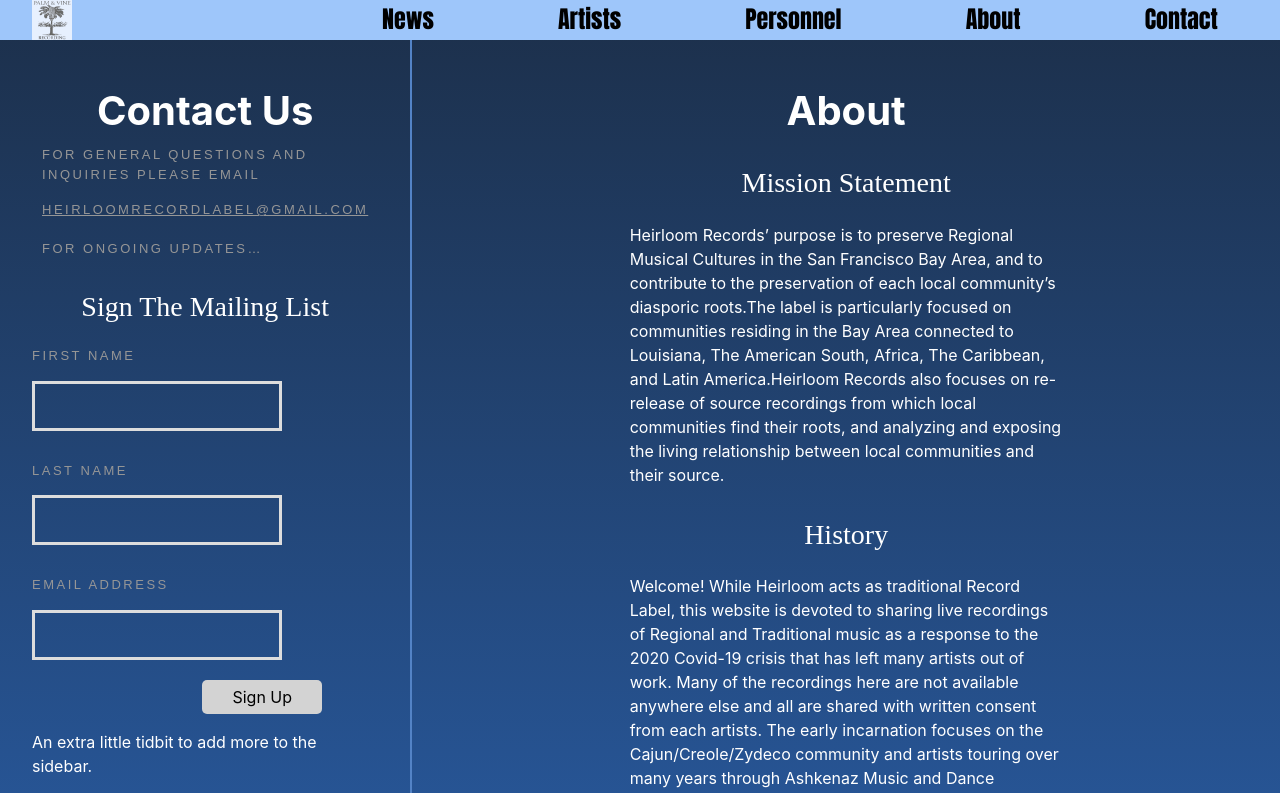
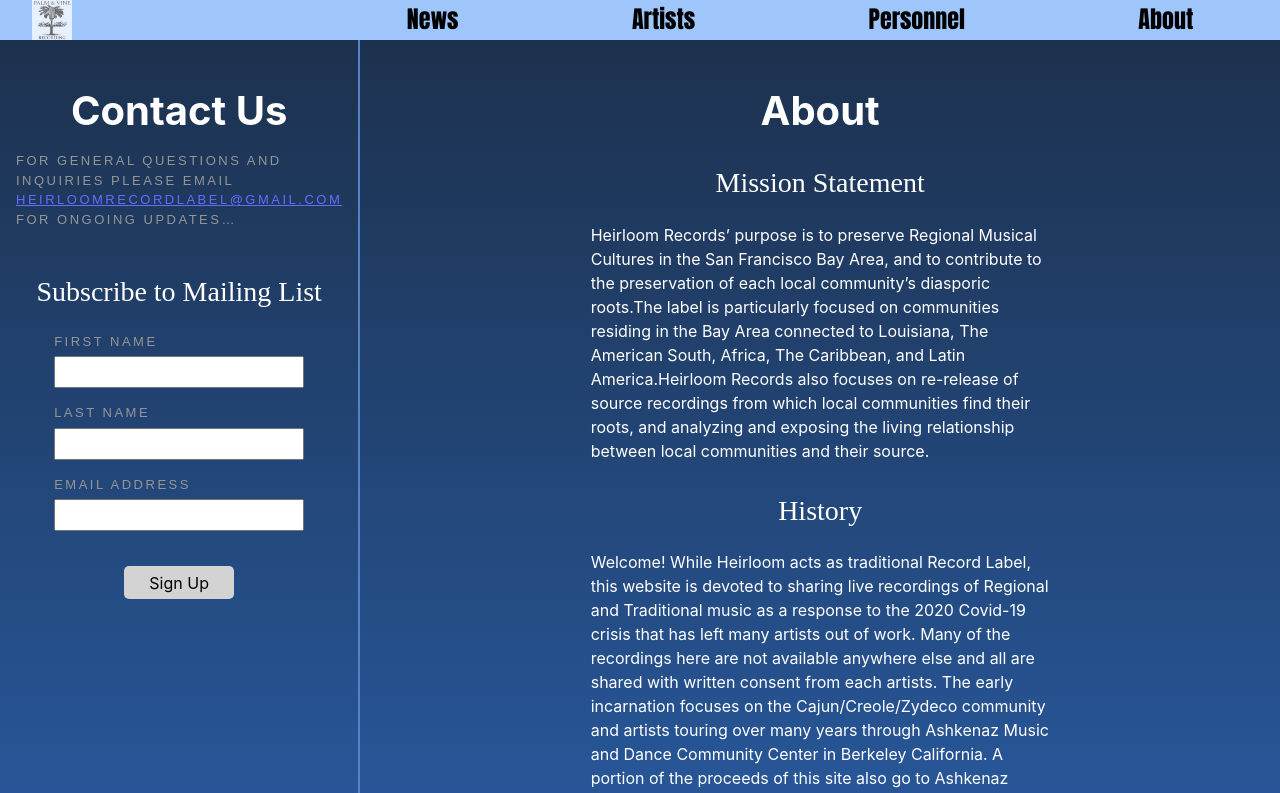
Before and after one commit to naturalstrings/palm-and-vine, a React (Vite) app: page /app/about in a window 1280 px wide. Shown: the top 793 px of the page. Built offline with nearby package versions, Linux system fonts and the light colour scheme.

Commit message:
Added and styled form, made signup sticky

```diff
--- a/src/App.css
+++ b/src/App.css
@@ -1,6 +1,37 @@
 /***
   Custom styles (classes, ids...) per page
 ***/
+
+/* Sidebar */
+.sidebar {
+  display: flex;
+  flex-direction: column;
+  align-items: center;
+}
+#emailaddress {
+  text-decoration: underline;
+}
+.signup {
+  /* An alternative to a scroll bar */
+  position: sticky;
+  top: 6rem;
+
+  display: flex;
+  flex-direction: column;
+  align-items: center;
+  & h2 {
+    margin-bottom: 1rem;
+  }
+  & label {
+    display: block;
+    margin-bottom: 5px;
+  }
+  & input {
+    padding: 2px 5px;
+    width: 250px;
+    font-size: 1rem;
+  }
+}
 
 /* Landing page */
 .landing {
@@ -71,7 +102,7 @@
 /* Artists page */
 hr {
   border: 1px solid black;
-  background: #D3D3D3;
+  background: #d3d3d3;
   height: 1px;
   margin: 20px;
 }
--- a/src/App.tsx
+++ b/src/App.tsx
@@ -4,7 +4,7 @@
 import Footer from './components/Footer';
 import News from './components/News';
 import Personnel from './components/Personnel';
-import Contact from './components/Contact';
+// import Contact from './components/Contact';
 import Artists from './components/Artists';
 import Sidebar from './components/Sidebar';
 // import Donations from './components/Donations';
@@ -27,7 +27,7 @@
               <Routes>
                 <Route element={<About />} path="/about" />
                 <Route element={<Artists />} path="/artists" />
-                <Route element={<Contact />} path="/contact" />
+                {/* <Route element={<Contact />} path="/contact" /> */}
                 <Route element={<News />} path="/news" />
                 <Route element={<Personnel />} path="personnel" />
                 {/* <Route element={<Donations />} path="/donations" />
@@ -41,12 +41,6 @@
       </BrowserRouter>
     </div>
   );
-  // return (
-  //   <div>
-  //     <LandingPage />
-  //     <BasePage />
-  //   </div>
-  // );
 }
 
 export default App;
--- a/src/components/Header.tsx
+++ b/src/components/Header.tsx
@@ -23,9 +23,9 @@
           <li>
             <NavLink to="/about">About</NavLink>
           </li>
-          <li>
+          {/* <li>
             <NavLink to="/contact">Contact</NavLink>
-          </li>
+          </li> */}
           {/* <li>
             <NavLink to="/login">Log In</NavLink>
           </li> */}
--- a/src/components/Sidebar.tsx
+++ b/src/components/Sidebar.tsx
@@ -1,18 +1,60 @@
 export default function Sidebar() {
   return (
     <div className="sidebar">
-      <h1>Contact Us </h1>
-      <p className="post-subtitles" style={{ margin: '10px' }}>
-        For general questions and inquiries please email <br />
-        <p style={{ textDecoration: 'underline' }}>
+      <section className="message">
+        <h1>Contact Us</h1>
+        <p className="post-subtitles">
+          For general questions and inquiries please email{' '}
+          <a href="#" id="emailaddress">
             heirloomrecordlabel@gmail.com
-        </p>{' '}
-        <br />
+          </a>{' '}
           for ongoing updates…
         </p>
-      <h2>Sign The Mailing List</h2>
+      </section>
+      <form action="" method="post" className="signup">
+        <h2>Subscribe to Mailing List</h2>
+        <div className="post-subtitles">
+          <label htmlFor="firstName">First Name</label>
+          <input
+            type="text"
+            name="firstName"
+            id="firstName"
+            autoComplete="given-name"
+            required
+          />
+        </div>
+        <div className="post-subtitles">
+          <label htmlFor="lastName">Last Name</label>
+          <input
+            type="text"
+            name="lastName"
+            id="lastName"
+            autoComplete="family-name"
+            required
+          />
+        </div>
+        <div className="post-subtitles">
+          <label htmlFor="email">Email Address</label>
+          <input
+            type="email"
+            name="email"
+            id="email"
+            autoComplete="email"
+            required
+          />
+        </div>
+        <button
+          style={{
+            borderRadius: 5,
+            backgroundColor: '#D3D3D3',
+            marginTop: 20,
+          }}
+        >
+          Sign Up
+        </button>
+      </form>
 
-      <div>
+      {/* <div>
           <p className="post-subtitles">First Name</p>
           <div
             style={{
@@ -49,14 +91,13 @@
           style={{
             borderRadius: 5,
             backgroundColor: '#D3D3D3',
-          marginTop: 20,
-          marginLeft: 170,
+            width: '250px',
+            marginTop: 30,
+            // marginLeft: 170,
           }}
         >
           Sign Up
-      </button>
-
-      <p>An extra little tidbit to add more to the sidebar.</p>
+        </button> */}
     </div>
   );
 }
--- a/src/index.css
+++ b/src/index.css
@@ -90,14 +90,8 @@
 
 .grid-wrapper > .sidebar {
   grid-area: side;
-  padding: 2rem 2rem;
+  padding: 2rem 1rem;
   /* background-color: #ffa08c; */
-}
-
-/* Not sure how to do this */
-.text {
-  position: sticky;
-  top: 6rem;
 }
 
 .grid-wrapper > .content {
```
Lines whose indentation alone changed are shown as unchanged.
